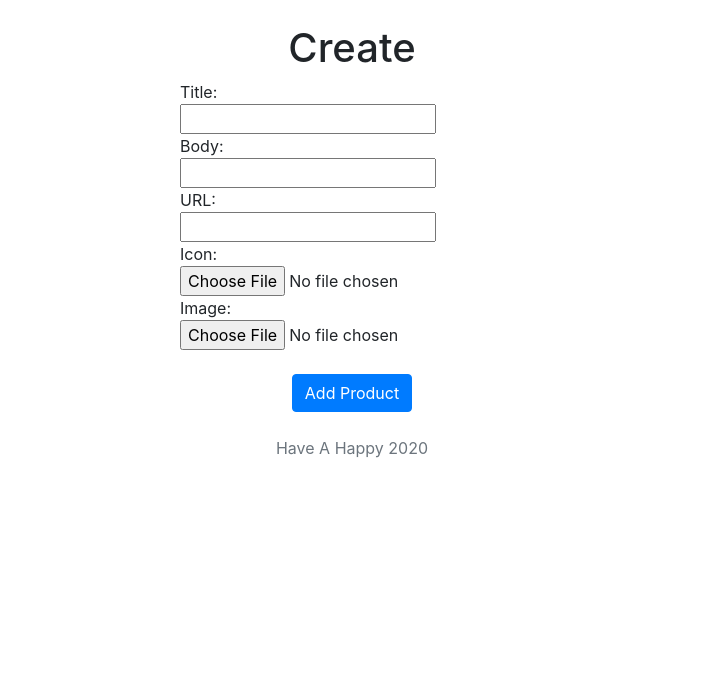
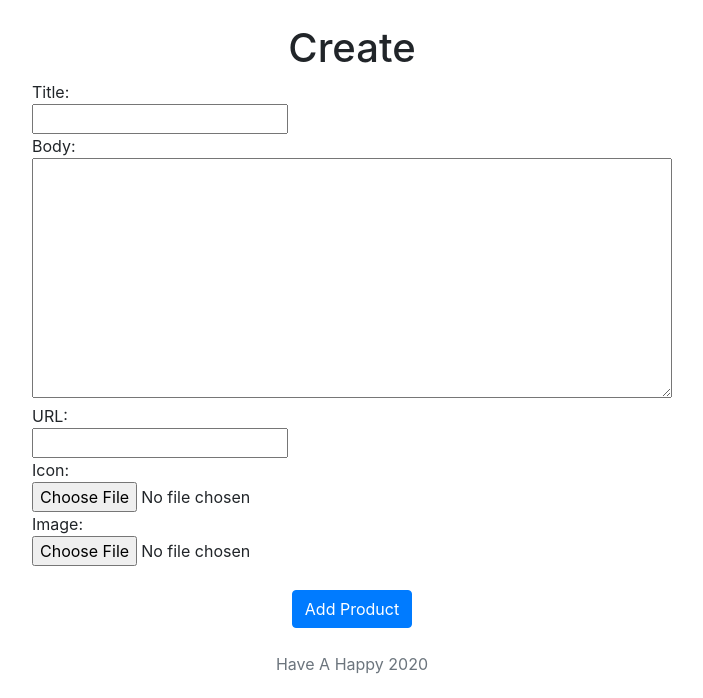
Before and after one commit to vijeth11/UdemyDango2.2Nick, a Django app: page /products/create in a window 1280 px wide. Shown: the part 56-754 px from the top of the page, without its empty margins (288-991 px from the left). Run offline with Django 3.2, Linux system fonts and the light colour scheme; the visitor is signed in with stand-in values (Sample User, id 1); some libraries are stand-ins or nearby versions.

Commit message:
added changes

```diff
--- a/projecthunt-project/Products/templates/create.html
+++ b/projecthunt-project/Products/templates/create.html
@@ -14,15 +14,15 @@
     {% csrf_token %}
     Title:
     <br>
-    <input type="text" name="title">
+    <input type="text" name="title" style="width:20vw">
     <br>
     Body:
     <br>
-    <input type="textbox" name="body">
+    <textarea style="height:30vh;width:50vw;"name="body"></textarea>
     <br>
     URL:
     <br>
-    <input type="text" name="url">
+    <input type="text" name="url" style="width:20vw">
     <br>
     Icon:
     <br>
--- a/projecthunt-project/projecthunt/settings.py
+++ b/projecthunt-project/projecthunt/settings.py
@@ -76,7 +76,12 @@ WSGI_APPLICATION = 'projecthunt.wsgi.application'
 # https://docs.djangoproject.com/en/3.0/ref/settings/#databases
 
 DATABASES = {
+
     'default': {
+        'ENGINE': 'django.db.backends.sqlite3',
+        'NAME': os.path.join(BASE_DIR, 'db.sqlite3'),
+    },
+    'postgress': {
         'ENGINE': 'django.db.backends.postgresql',
         'NAME': 'producthuntdb',
         'USER':'postgres',
--- a/projecthunt-project/projecthunt/templates/base.html
+++ b/projecthunt-project/projecthunt/templates/base.html
@@ -5,9 +5,6 @@
     {% load static %}
     <meta charset="utf-8">
     <meta name="viewport" content="width=device-width, initial-scale=1, shrink-to-fit=no">
-    <meta name="description" content="">
-    <meta name="author" content="Mark Otto, Jacob Thornton, and Bootstrap contributors">
-    <meta name="generator" content="Jekyll v4.0.1">
     <title>Product Hunt</title>
 
     <link rel="canonical" href="https://getbootstrap.com/docs/4.5/examples/album/">
```
